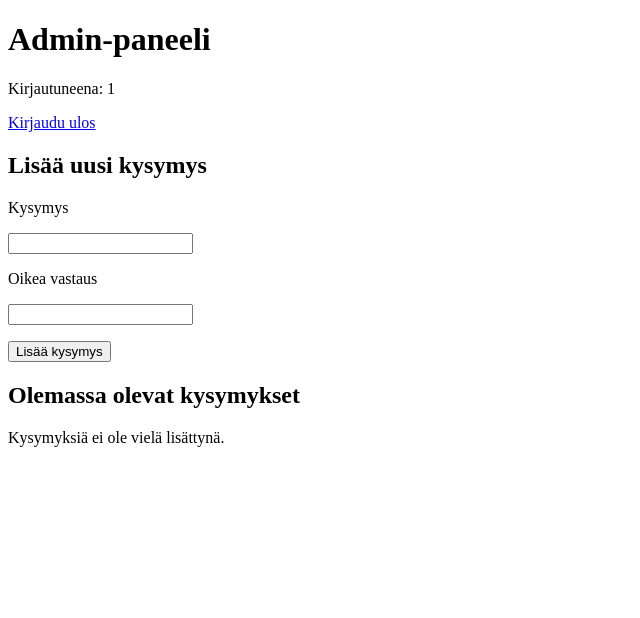
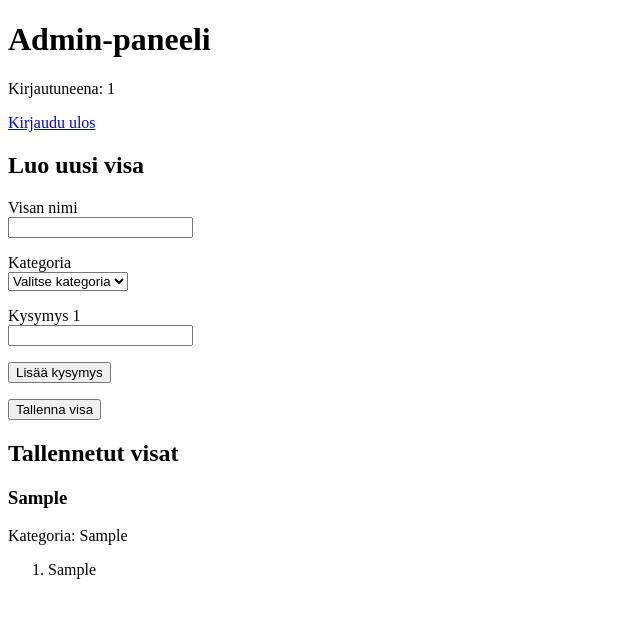
Before and after one commit to jussikeranen09/peliprojekti, a PHP site: page /admin.php in a window 1280 px wide. Shown: the top 618 px of the page, without its empty margins (0-640 px from the left). Run offline with PHP 8.4, Linux system fonts and the light colour scheme; the visitor is signed in with stand-in values (Sample User, id 1); tables that the repository leaves empty or names only in its code hold one stand-in row (values such as "Sample post"); data that the repository does not hold is empty.

Commit message:
lisää admin

```diff
--- a/src/admin.php
+++ b/src/admin.php
@@ -13,62 +13,80 @@ if (empty($_SESSION['csrf'])) {
 }
 
 $message = '';
+$kysymykset = [];
+$kategoriat = [];
 
 try {
     $conn = connectDatabase();
-    $conn->exec(
-        'CREATE TABLE IF NOT EXISTS kysymykset (
-            id INT UNSIGNED AUTO_INCREMENT PRIMARY KEY,
-            kysymys VARCHAR(500) NOT NULL,
-            vastaus VARCHAR(500) NOT NULL,
-            luotu TIMESTAMP DEFAULT CURRENT_TIMESTAMP
-        ) ENGINE=InnoDB DEFAULT CHARSET=utf8mb4'
-    );
+    $kategoriat = $conn->query('SELECT kategoriaID, aihe FROM Kategoriat ORDER BY aihe')->fetchAll(PDO::FETCH_ASSOC);
 
     if ($_SERVER['REQUEST_METHOD'] === 'POST') {
-        if (!hash_equals($_SESSION['csrf'], $_POST['csrf'] ?? '')) {
+        $csrf = $_POST['csrf'] ?? '';
+        if (!is_string($csrf) || !hash_equals($_SESSION['csrf'], $csrf)) {
             $message = 'Istunto vanhentui. Päivitä sivu ja yritä uudelleen.';
         } else {
             $action = $_POST['action'] ?? '';
 
             if ($action === 'create') {
-                $kysymys = trim($_POST['kysymys'] ?? '');
-                $vastaus = trim($_POST['vastaus'] ?? '');
+                $annettuVisaNimi = $_POST['visa_nimi'] ?? '';
+                $visaNimi = is_string($annettuVisaNimi) ? trim($annettuVisaNimi) : '';
+                $kategoriaID = filter_var($_POST['kategoria_id'] ?? null, FILTER_VALIDATE_INT);
+                $annetutKysymykset = $_POST['kysymykset'] ?? [];
+                $kysymykset = is_array($annetutKysymykset)
+                    ? array_values(array_filter(array_map(
+                        static fn ($kysymys) => is_string($kysymys) ? trim($kysymys) : '',
+                        $annetutKysymykset
+                    ), static fn ($kysymys) => $kysymys !== ''))
+                    : [];
+                $sallitutKategoriat = array_map('intval', array_column($kategoriat, 'kategoriaID'));
 
-                if ($kysymys === '' || $vastaus === '' || strlen($kysymys) > 500 || strlen($vastaus) > 500) {
-                    $message = 'Kysymys ja vastaus ovat pakollisia, enintään 500 merkkiä.';
+                if (preg_match('/^.{1,50}$/us', $visaNimi) !== 1 || !$kategoriaID || !in_array($kategoriaID, $sallitutKategoriat, true)) {
+                    $message = 'Anna visalle enintään 50 merkin nimi ja valitse kategoria.';
+                } elseif ($kysymykset === [] || count(array_filter($kysymykset, static fn ($kysymys) => preg_match('/^.{1,200}$/us', $kysymys) !== 1)) > 0) {
+                    $message = 'Lisää vähintään yksi kysymys. Kysymys voi olla enintään 200 merkkiä.';
                 } else {
-                    $stmt = $conn->prepare('INSERT INTO kysymykset (kysymys, vastaus) VALUES (:kysymys, :vastaus)');
-                    $stmt->execute(['kysymys' => $kysymys, 'vastaus' => $vastaus]);
-                    $message = 'Kysymys lisättiin.';
-                }
-            } elseif ($action === 'update') {
-                $id = filter_input(INPUT_POST, 'id', FILTER_VALIDATE_INT);
-                $kysymys = trim($_POST['kysymys'] ?? '');
-                $vastaus = trim($_POST['vastaus'] ?? '');
-
-                if (!$id || $kysymys === '' || $vastaus === '' || strlen($kysymys) > 500 || strlen($vastaus) > 500) {
-                    $message = 'Muokattavasta kysymyksestä puuttuu tiedot tai ne ovat liian pitkiä.';
-                } else {
-                    $stmt = $conn->prepare('UPDATE kysymykset SET kysymys = :kysymys, vastaus = :vastaus WHERE id = :id');
-                    $stmt->execute(['kysymys' => $kysymys, 'vastaus' => $vastaus, 'id' => $id]);
-                    $message = 'Kysymys päivitettiin.';
-                }
-            } elseif ($action === 'delete') {
-                $id = filter_input(INPUT_POST, 'id', FILTER_VALIDATE_INT);
-                if ($id) {
-                    $stmt = $conn->prepare('DELETE FROM kysymykset WHERE id = :id');
-                    $stmt->execute(['id' => $id]);
-                    $message = 'Kysymys poistettiin.';
+                    $stmt = $conn->prepare('INSERT INTO Tietovisat (VisaNimi, Kysymys, kategoriaID) VALUES (:visa_nimi, :kysymys, :kategoria_id)');
+                    $conn->beginTransaction();
+                    foreach ($kysymykset as $kysymys) {
+                        $stmt->execute([
+                            'visa_nimi' => $visaNimi,
+                            'kysymys' => $kysymys,
+                            'kategoria_id' => $kategoriaID,
+                        ]);
+                    }
+                    $conn->commit();
+                    $message = 'Visa tallennettiin (' . count($kysymykset) . ' kysymystä).';
+                    $kysymykset = [];
                 }
             }
         }
     }
 
-    $kysymykset = $conn->query('SELECT id, kysymys, vastaus, luotu FROM kysymykset ORDER BY id DESC')->fetchAll(PDO::FETCH_ASSOC);
+    $visat = $conn->query(
+        'SELECT t.VisaNimi, t.Kysymys, t.kategoriaID, k.aihe AS kategoria
+         FROM Tietovisat t
+         JOIN Kategoriat k ON k.kategoriaID = t.kategoriaID
+         ORDER BY t.VisaNimi, t.visaID'
+    )->fetchAll(PDO::FETCH_ASSOC);
 } catch (PDOException $e) {
+    if (isset($conn) && $conn->inTransaction()) {
+        $conn->rollBack();
+    }
     $message = 'Tietokantavirhe. Yritä uudelleen.';
-    $kysymykset = [];
+    $visat = [];
+}
+
+$visaryhmat = [];
+foreach ($visat as $item) {
+    $ryhmaAvain = $item['VisaNimi'] . '\0' . $item['kategoriaID'];
+    if (!isset($visaryhmat[$ryhmaAvain])) {
+        $visaryhmat[$ryhmaAvain] = [
+            'nimi' => $item['VisaNimi'],
+            'kategoria' => $item['kategoria'],
+            'kysymykset' => [],
+        ];
+    }
+    $visaryhmat[$ryhmaAvain]['kysymykset'][] = $item['Kysymys'];
 }
 ?>
 <!DOCTYPE html>
@@ -87,38 +105,68 @@ try {
         <p><strong><?= htmlspecialchars($message, ENT_QUOTES, 'UTF-8') ?></strong></p>
     <?php endif; ?>
 
-    <h2>Lisää uusi kysymys</h2>
+    <h2>Luo uusi visa</h2>
     <form method="post">
         <input type="hidden" name="csrf" value="<?= htmlspecialchars($_SESSION['csrf'], ENT_QUOTES, 'UTF-8') ?>">
         <input type="hidden" name="action" value="create">
-        <p><label for="kysymys">Kysymys</label></p>
-        <input type="text" name="kysymys" id="kysymys" maxlength="500" required>
-        <p><label for="vastaus">Oikea vastaus</label></p>
-        <input type="text" name="vastaus" id="vastaus" maxlength="500" required>
-        <p><button type="submit">Lisää kysymys</button></p>
+        <p>
+            <label for="visa_nimi">Visan nimi</label><br>
+            <input type="text" name="visa_nimi" id="visa_nimi" maxlength="50" required>
+        </p>
+        <p>
+            <label for="kategoria_id">Kategoria</label><br>
+            <select name="kategoria_id" id="kategoria_id" required>
+                <option value="">Valitse kategoria</option>
+                <?php foreach ($kategoriat as $kategoria): ?>
+                    <option value="<?= (int) $kategoria['kategoriaID'] ?>"><?= htmlspecialchars($kategoria['aihe'], ENT_QUOTES, 'UTF-8') ?></option>
+                <?php endforeach; ?>
+            </select>
+        </p>
+        <div id="kysymykset">
+            <?php foreach ($kysymykset ?: [''] as $index => $kysymys): ?>
+                <p>
+                    <label for="kysymys_<?= $index + 1 ?>">Kysymys <?= $index + 1 ?></label><br>
+                    <input type="text" name="kysymykset[]" id="kysymys_<?= $index + 1 ?>" maxlength="200" value="<?= htmlspecialchars($kysymys, ENT_QUOTES, 'UTF-8') ?>" required>
+                </p>
+            <?php endforeach; ?>
+        </div>
+        <p><button type="button" id="lisaa-kysymys">Lisää kysymys</button></p>
+        <p><button type="submit">Tallenna visa</button></p>
     </form>
 
-    <h2>Olemassa olevat kysymykset</h2>
-    <?php if ($kysymykset === []): ?>
-        <p>Kysymyksiä ei ole vielä lisättynä.</p>
+    <h2>Tallennetut visat</h2>
+    <?php if ($visaryhmat === []): ?>
+        <p>Visoja ei ole vielä tallennettu.</p>
     <?php else: ?>
-        <?php foreach ($kysymykset as $item): ?>
-            <form method="post">
-                <input type="hidden" name="csrf" value="<?= htmlspecialchars($_SESSION['csrf'], ENT_QUOTES, 'UTF-8') ?>">
-                <input type="hidden" name="id" value="<?= (int) $item['id'] ?>">
-                <p>
-                    <label>Kysymys</label><br>
-                    <input type="text" name="kysymys" maxlength="500" value="<?= htmlspecialchars($item['kysymys'], ENT_QUOTES, 'UTF-8') ?>" required>
-                </p>
-                <p>
-                    <label>Vastaus</label><br>
-                    <input type="text" name="vastaus" maxlength="500" value="<?= htmlspecialchars($item['vastaus'], ENT_QUOTES, 'UTF-8') ?>" required>
-                </p>
-                <button type="submit" name="action" value="update">Tallenna</button>
-                <button type="submit" name="action" value="delete" onclick="return confirm('Poistetaanko kysymys?')">Poista</button>
-            </form>
-            <hr>
+        <?php foreach ($visaryhmat as $visa): ?>
+            <section>
+                <h3><?= htmlspecialchars($visa['nimi'], ENT_QUOTES, 'UTF-8') ?></h3>
+                <p>Kategoria: <?= htmlspecialchars($visa['kategoria'], ENT_QUOTES, 'UTF-8') ?></p>
+                <ol>
+                    <?php foreach ($visa['kysymykset'] as $kysymys): ?>
+                        <li><?= htmlspecialchars($kysymys, ENT_QUOTES, 'UTF-8') ?></li>
+                    <?php endforeach; ?>
+                </ol>
+            </section>
         <?php endforeach; ?>
     <?php endif; ?>
+    <script>
+        document.getElementById('lisaa-kysymys').addEventListener('click', () => {
+            const container = document.getElementById('kysymykset');
+            const index = container.querySelectorAll('input').length + 1;
+            const field = document.createElement('p');
+            const label = document.createElement('label');
+            const input = document.createElement('input');
+            label.htmlFor = `kysymys_${index}`;
+            label.textContent = `Kysymys ${index}`;
+            input.type = 'text';
+            input.name = 'kysymykset[]';
+            input.id = `kysymys_${index}`;
+            input.maxLength = 200;
+            input.required = true;
+            field.append(label, document.createElement('br'), input);
+            container.append(field);
+        });
+    </script>
 </body>
 </html>
```
